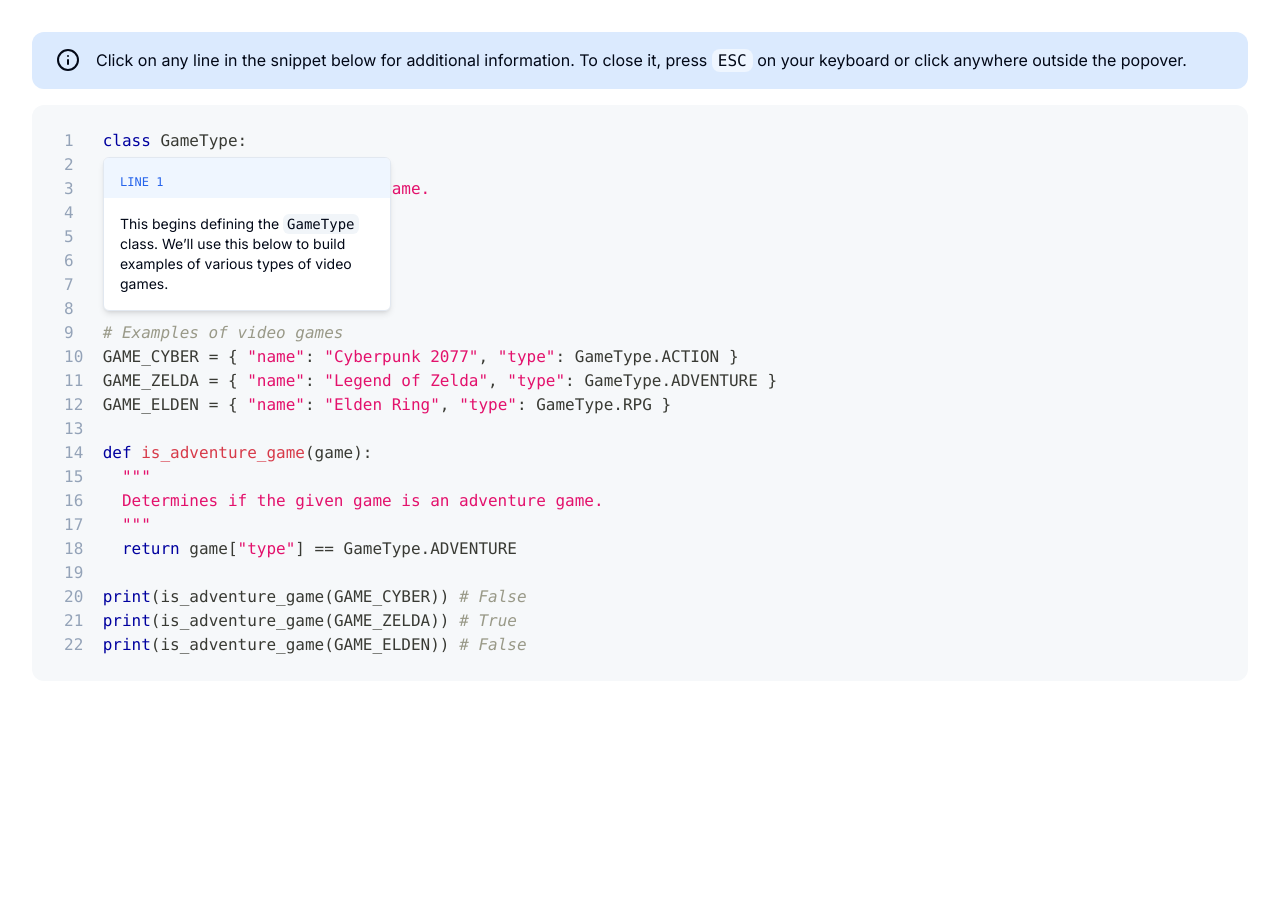
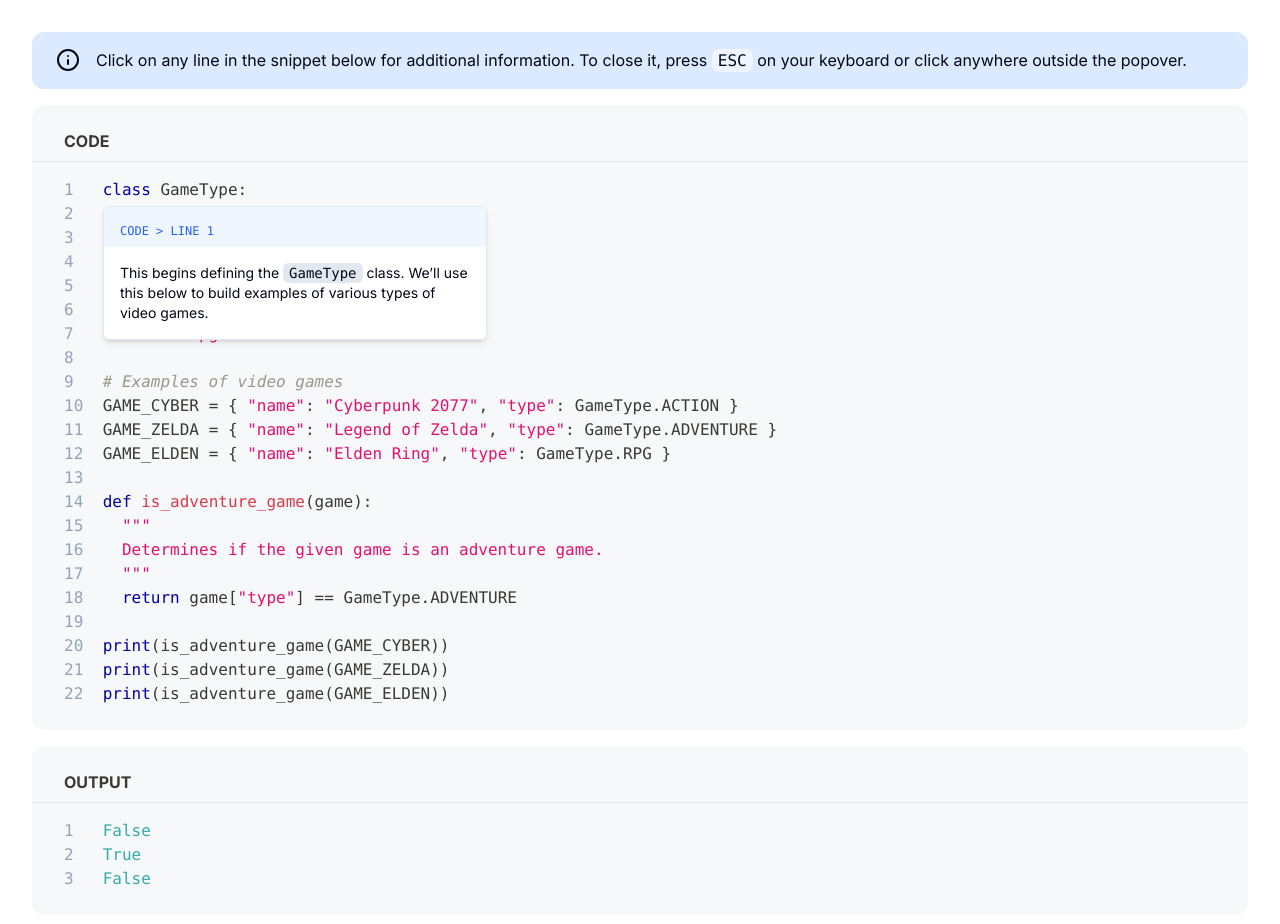
Before and after one commit to jaysella/block-comments, a Next.js app: page /first-flight/python in a window 1280 px wide. Both pictures are taken after a click on the button "class GameType:". Shown: the top 924 px of the page. Before the commit the page ends 800 px from the top, so only its background shows below. Built offline with nearby package versions, Linux system fonts and the light colour scheme.

Commit message:
Add output block, explain python lines

```diff
--- a/app/_components/Highlight.tsx
+++ b/app/_components/Highlight.tsx
@@ -4,7 +4,11 @@ import {
   PopoverTrigger,
 } from "@/app/_components/ui/popover";
 import { cn } from "@/lib/utils";
-import { Highlight, Prism, themes } from "prism-react-renderer";
+import {
+  Highlight as HighlightPrimitive,
+  Prism,
+  themes,
+} from "prism-react-renderer";
 import { ReactNode, useEffect } from "react";
 import HighlightExplainer from "./HighlightExplainer";
 import { useRouter } from "next/navigation";
@@ -14,22 +18,29 @@ export type Explanation = {
   content: ReactNode;
 };
 
-export default function CustomHighlight({
+export default function Highlight({
+  title,
+  language,
+  explanations = [],
   children,
-  language,
-  explanations,
 }: {
+  title?: string;
+  language: string;
+  explanations?: Explanation[];
   children: string;
-  language: string;
-  explanations: Explanation[];
 }) {
+  console.log(title);
+
   const router = useRouter();
   const code = children;
 
   useEffect(() => {
     async function loadLang() {
       (typeof global !== "undefined" ? global : window).Prism = Prism;
-      await import("prismjs/components/prism-python" as any).then(() => {
+      await Promise.all([
+        import("prismjs/components/prism-python" as any),
+        import("prismjs/components/prism-bash" as any),
+      ]).then(() => {
         router.refresh();
       });
     }
@@ -38,9 +49,16 @@ export default function CustomHighlight({
   }, []);
 
   return (
-    <Highlight theme={themes.github} code={code} language={language}>
+    <HighlightPrimitive theme={themes.github} code={code} language={language}>
       {({ className, style, tokens, getLineProps, getTokenProps }) => (
-        <pre style={style} className={cn(className, "py-6 rounded-xl")}>
+        <div style={style} className={cn(className, "py-6 rounded-xl")}>
+          {title ? (
+            <h2 className="w-full px-8 pb-2 font-bold uppercase border-b border-b-slate-200">
+              {title}
+            </h2>
+          ) : null}
+
+          <pre className={cn(title ? "mt-4" : null)}>
             {tokens.map((line, i) => {
               const lineNum = i + 1;
 
@@ -74,7 +92,13 @@ export default function CustomHighlight({
                       </PopoverTrigger>
 
                       <PopoverContent align="start" arrowPadding={25}>
-                      <HighlightExplainer line={lineNum}>
+                        <HighlightExplainer
+                          title={
+                            title
+                              ? `${title} > Line ${lineNum}`
+                              : `Line ${lineNum}`
+                          }
+                        >
                           {explanations.filter((e) => e.line === lineNum)[0]
                             ?.content ?? null}
                         </HighlightExplainer>
@@ -87,7 +111,8 @@ export default function CustomHighlight({
               );
             })}
           </pre>
+        </div>
       )}
-    </Highlight>
+    </HighlightPrimitive>
   );
 }
--- a/app/_components/HighlightExplainer.tsx
+++ b/app/_components/HighlightExplainer.tsx
@@ -1,24 +1,28 @@
 import { ReactNode } from "react";
 
 export default function HighlightExplainer({
-  line,
+  title,
   children,
 }: {
-  line: number;
+  title: string;
   children: ReactNode;
 }) {
   return (
     <>
       <h2 className="px-4 pt-4 pb-2 font-mono text-xs text-blue-600 uppercase bg-blue-50">
-        Line {line}
+        {title}
       </h2>
-      <p className="p-4 text-sm">{children || "👋"}</p>
+      <p className="p-4 text-sm">
+        {children || "No explanation is available for this line."}
+      </p>
     </>
   );
 }
 
 export function CodeSegment({ children }: { children: string }) {
   return (
-    <code className="py-0.5 px-1 rounded-md bg-slate-100">{children}</code>
+    <code className="inline-block break-all py-0.25 px-1.5 rounded-md bg-slate-200">
+      {children}
+    </code>
   );
 }
--- a/app/_components/ui/popover.tsx
+++ b/app/_components/ui/popover.tsx
@@ -23,7 +23,7 @@ const PopoverContent = React.forwardRef<
       align={align}
       sideOffset={sideOffset}
       className={cn(
-        "z-50 w-72 rounded-md border bg-popover overflow-clip text-popover-foreground shadow-md outline-none data-[state=open]:animate-in data-[state=closed]:animate-out data-[state=closed]:fade-out-0 data-[state=open]:fade-in-0 data-[state=closed]:zoom-out-95 data-[state=open]:zoom-in-95 data-[side=bottom]:slide-in-from-top-2 data-[side=left]:slide-in-from-right-2 data-[side=right]:slide-in-from-left-2 data-[side=top]:slide-in-from-bottom-2",
+        "z-50 w-96 max-w-full rounded-md border bg-popover overflow-clip text-popover-foreground shadow-md outline-none data-[state=open]:animate-in data-[state=closed]:animate-out data-[state=closed]:fade-out-0 data-[state=open]:fade-in-0 data-[state=closed]:zoom-out-95 data-[state=open]:zoom-in-95 data-[side=bottom]:slide-in-from-top-2 data-[side=left]:slide-in-from-right-2 data-[side=right]:slide-in-from-left-2 data-[side=top]:slide-in-from-bottom-2",
         className
       )}
       {...props}
--- a/app/first-flight/layout.tsx
+++ b/app/first-flight/layout.tsx
@@ -3,14 +3,14 @@ import InfoBlock from "@/app/_components/InfoBlock";
 
 export default function Layout({ children }: { children: ReactNode }) {
   return (
-    <div className="container my-4 md:my-8">
-      <InfoBlock className="mb-4">
+    <main className="container flex flex-col gap-4 my-4 md:my-8">
+      <InfoBlock>
         Click on any line in the snippet below for additional information. To
         close it, press{" "}
         <kbd className="px-1.5 py-0.5 rounded-lg bg-blue-50">ESC</kbd> on your
         keyboard or click anywhere outside the popover.
       </InfoBlock>
-      <main>{children}</main>
-    </div>
+      {children}
+    </main>
   );
 }
--- a/app/first-flight/python/page.tsx
+++ b/app/first-flight/python/page.tsx
@@ -1,6 +1,7 @@
+/* eslint-disable react/no-unescaped-entities */
 "use client";
 
-import CustomHighlight from "../../_components/Highlight";
+import Highlight, { Explanation } from "../../_components/Highlight";
 import { CodeSegment } from "../../_components/HighlightExplainer";
 
 const pythonSnippet = `class GameType:
@@ -22,11 +23,11 @@ def is_adventure_game(game):
   """
   return game["type"] == GameType.ADVENTURE
 
-print(is_adventure_game(GAME_CYBER)) # False
-print(is_adventure_game(GAME_ZELDA)) # True
-print(is_adventure_game(GAME_ELDEN)) # False`;
+print(is_adventure_game(GAME_CYBER))
+print(is_adventure_game(GAME_ZELDA))
+print(is_adventure_game(GAME_ELDEN))`;
 
-const explanations = [
+const explanations: Explanation[] = [
   {
     line: 1,
     content: (
@@ -34,6 +35,15 @@ const explanations = [
         This begins defining the <CodeSegment>GameType</CodeSegment> class.
         We&rsquo;ll use this below to build examples of various types of video
         games.
+      </>
+    ),
+  },
+  {
+    line: 3,
+    content: (
+      <>
+        Lines 2-4 represent a "docstring". Line 3 contains the purpose statement
+        for our <CodeSegment>GameType</CodeSegment> class.
       </>
     ),
   },
@@ -46,14 +56,206 @@ const explanations = [
       </>
     ),
   },
+  {
+    line: 6,
+    content: (
+      <>
+        <CodeSegment>ADVENTURE</CodeSegment> is created as a constant with the
+        value <CodeSegment>adventure</CodeSegment>.
+      </>
+    ),
+  },
+  {
+    line: 7,
+    content: (
+      <>
+        <CodeSegment>RPG</CodeSegment> is created as a constant with the value{" "}
+        <CodeSegment>rpg</CodeSegment>.
+      </>
+    ),
+  },
+  {
+    line: 9,
+    content: (
+      <>
+        Similar to a <CodeSegment>;</CodeSegment> in Racket, a{" "}
+        <CodeSegment>#</CodeSegment> denotes a comment in Python.
+      </>
+    ),
+  },
+  {
+    line: 10,
+    content: (
+      <>
+        This creates a constant named <CodeSegment>GAME_CYBER</CodeSegment>. The
+        value is an object containing two keys (<CodeSegment>name</CodeSegment>{" "}
+        and <CodeSegment>type</CodeSegment>) and each key's associated value (
+        <CodeSegment>Cyberpunk 2077</CodeSegment> and{" "}
+        <CodeSegment>GameType.ACTION</CodeSegment>).
+        <br />
+        <br />
+        <CodeSegment>GameType.ACTION</CodeSegment> looks up the value of{" "}
+        <CodeSegment>ACTION</CodeSegment> in our{" "}
+        <CodeSegment>GameType</CodeSegment> class.
+      </>
+    ),
+  },
+  {
+    line: 14,
+    content: (
+      <>
+        <CodeSegment>def</CodeSegment>, short for "define", defines a function.
+        The name of this function is{" "}
+        <CodeSegment>is_adventure_game</CodeSegment> and it consumes one (1)
+        argument named <CodeSegment>game</CodeSegment>.
+      </>
+    ),
+  },
+  {
+    line: 16,
+    content: (
+      <>
+        Lines 15-17 represent a "docstring". Line 16 contains the purpose
+        statement for our <CodeSegment>is_adventure_game(Game)</CodeSegment>{" "}
+        function.
+      </>
+    ),
+  },
+  {
+    line: 18,
+    content: (
+      <>
+        <CodeSegment>return</CodeSegment> returns the given value from the
+        function. This is the function&rsquo;s output, or result.
+        <br />
+        <br />
+        <CodeSegment>{'game["type"]'}</CodeSegment> accesses the{" "}
+        <CodeSegment>type</CodeSegment> field from the given{" "}
+        <CodeSegment>game</CodeSegment> object.
+        <br />
+        <br />
+        <CodeSegment>==</CodeSegment> determines if two values are equal.
+        <br />
+        <br />
+        <CodeSegment>GameType.ADVENTURE</CodeSegment> looks up the value of the{" "}
+        <CodeSegment>ADVENTURE</CodeSegment> key in the{" "}
+        <CodeSegment>GameType</CodeSegment> class.
+      </>
+    ),
+  },
+  {
+    line: 20,
+    content: (
+      <>
+        <CodeSegment>print()</CodeSegment> outputs the given argument to the
+        console.
+        <br />
+        <br />
+        Here, we&rsquo;re printing the value of the function call{" "}
+        <CodeSegment>is_adventure_game(GAME_CYBER)</CodeSegment> to determine if
+        Cyberpunk 2077 is an adventure game.
+      </>
+    ),
+  },
+  {
+    line: 21,
+    content: (
+      <>
+        <CodeSegment>print()</CodeSegment> outputs the given argument to the
+        console.
+        <br />
+        <br />
+        Here, we&rsquo;re printing the value of the function call{" "}
+        <CodeSegment>is_adventure_game(GAME_ZELDA)</CodeSegment> to determine if
+        Legend of Zelda is an adventure game.
+      </>
+    ),
+  },
+  {
+    line: 22,
+    content: (
+      <>
+        <CodeSegment>print()</CodeSegment> outputs the given argument to the
+        console.
+        <br />
+        <br />
+        Here, we&rsquo;re printing the value of the function call{" "}
+        <CodeSegment>is_adventure_game(GAME_ELDEN)</CodeSegment> to determine if
+        Elden Ring is an adventure game.
+      </>
+    ),
+  },
+];
+
+const output = `False
+True
+False`;
+
+const outputExplanations: Explanation[] = [
+  {
+    line: 1,
+    content: (
+      <>
+        This is the output from line 20 (
+        <CodeSegment>print(is_adventure_game(GAME_CYBER))</CodeSegment>). It
+        tells us that Cyberpunk 2077 (<CodeSegment>GAME_CYBER</CodeSegment>){" "}
+        <b>is not</b> an adventure game.
+        <br />
+        <br />
+        This is correct since the definition of{" "}
+        <CodeSegment>GAME_CYBER</CodeSegment> on line 10 defines it as an{" "}
+        <b>action</b> game.
+      </>
+    ),
+  },
+  {
+    line: 2,
+    content: (
+      <>
+        This is the output from line 21 (
+        <CodeSegment>print(is_adventure_game(GAME_ZELDA))</CodeSegment>). It
+        tells us that Legend of Zelda (<CodeSegment>GAME_ZELDA</CodeSegment>){" "}
+        <b>is</b> an adventure game.
+        <br />
+        <br />
+        This is correct since the definition of{" "}
+        <CodeSegment>GAME_ZELDA</CodeSegment> on line 11 does define it as an{" "}
+        <b>adventure</b> game.
+      </>
+    ),
+  },
+  {
+    line: 3,
+    content: (
+      <>
+        This is the output from line 22 (
+        <CodeSegment>print(is_adventure_game(GAME_ELDEN))</CodeSegment>). It
+        tells us that Elden Ring (<CodeSegment>GAME_ELDEN</CodeSegment>){" "}
+        <b>is not</b> an adventure game.
+        <br />
+        <br />
+        This is correct since the definition of{" "}
+        <CodeSegment>GAME_ELDEN</CodeSegment> on line 12 defines it as an{" "}
+        <b>action</b> game.
+      </>
+    ),
+  },
 ];
 
 export default function Page() {
   return (
-    <div className="rounded-2xl">
-      <CustomHighlight language="python" explanations={explanations}>
+    <>
+      <Highlight title="Code" language="python" explanations={explanations}>
         {pythonSnippet}
-      </CustomHighlight>
-    </div>
+      </Highlight>
+
+      <Highlight
+        title="Output"
+        language="python"
+        explanations={outputExplanations}
+      >
+        {output}
+      </Highlight>
+    </>
   );
 }
```
Lines whose indentation alone changed are shown as unchanged.
